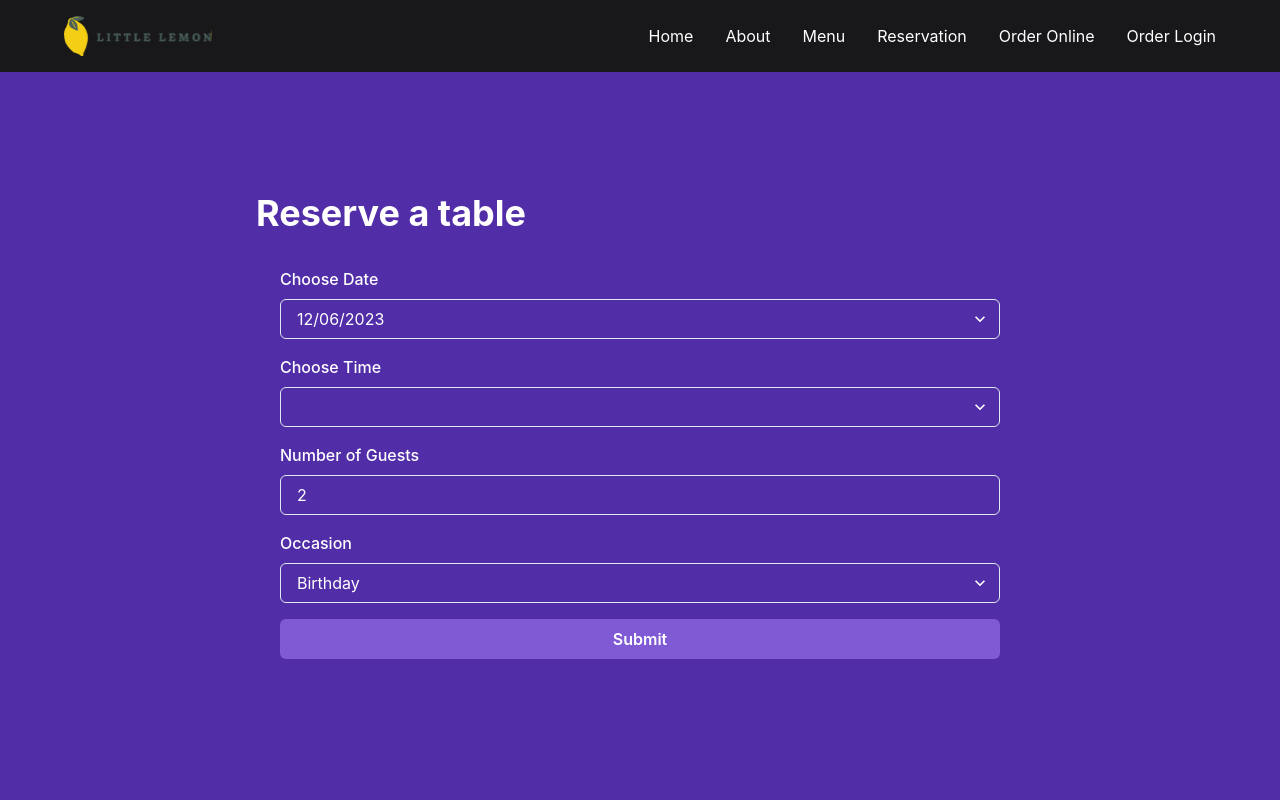
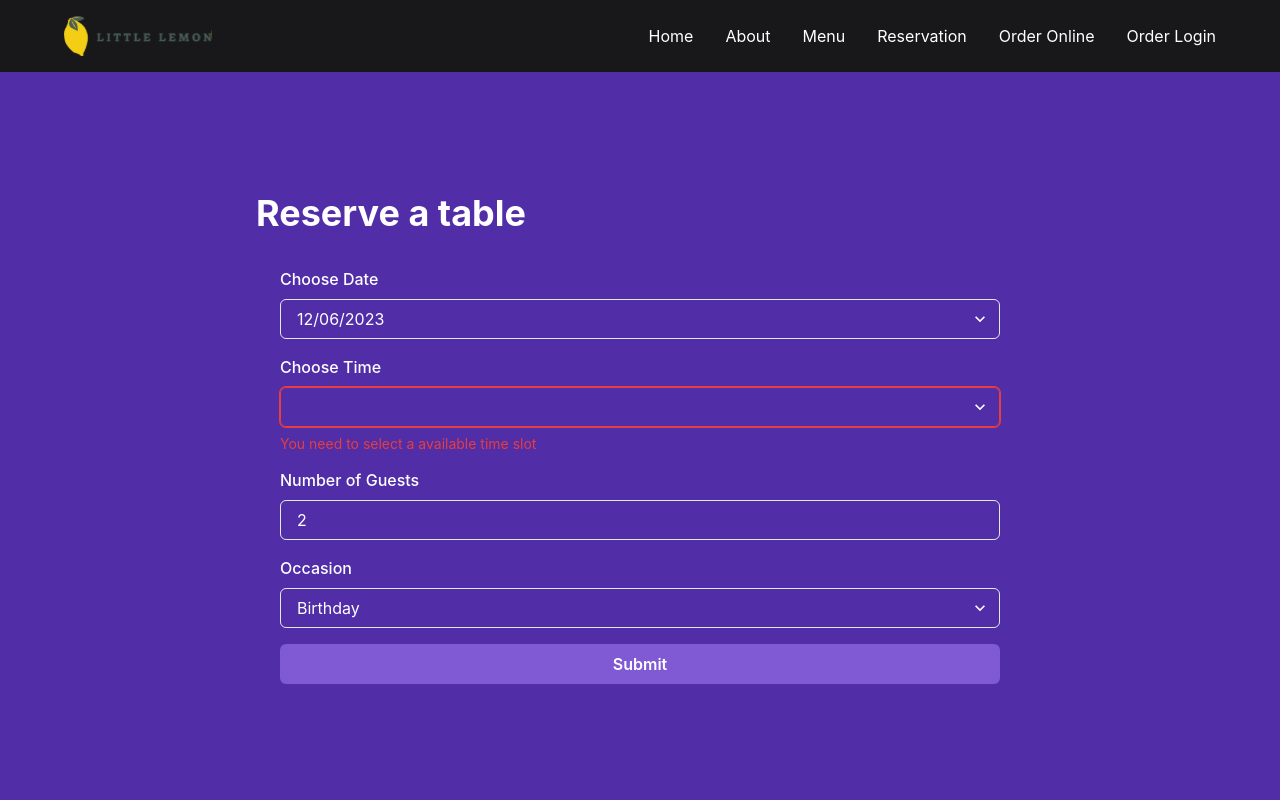
Before and after one commit to LiangYenChou/coursera_react_app, a React (Create React App) app in the folder capstone-app/: page /booking in a window 1280 px wide. Both pictures are taken after a click on the button "Submit". Shown: the top 800 px of the page. Built offline with nearby package versions, Linux system fonts and the light colour scheme.

Commit message:
Fix Form Validation and Adding Aria lable for accessibility

```diff
--- a/capstone-app/src/components/BookingForm.js
+++ b/capstone-app/src/components/BookingForm.js
@@ -34,7 +34,7 @@ const BookingForm = () =>{
         onSubmit: (values) => {submit(submitAPI(values))},
         validationSchema: Yup.object().shape({
             date: Yup.date('Invalid Date').required('Required'),
-            time: Yup.string().required('Required'),
+            time: Yup.string().required('You need to select a available time slot'),
             number: Yup.number().default(2).moreThan(0,"Please input number greater than 0").lessThan(10, "Please input number no greater than 10").required('Required'),
             type: Yup.string().optional(),
         }),
@@ -71,9 +71,9 @@ const BookingForm = () =>{
                     Reserve a table
                 </Heading>
                 <Box p={6} rounded="md" w="100%">
-                    <form onSubmit={formik.handleSubmit}>
+                    <form onSubmit={formik.handleSubmit} aria-labbel="Form">
                         <VStack spacing={4}>
-                            <FormControl>
+                            <FormControl isInvalid={formik.errors.date && formik.touched.date}>
                                 <FormLabel>Choose Date</FormLabel>
                                 <Select id="date" name="date" {...formik.getFieldProps('date')} onClick={()=> dispatch({date: formik.values.date})} >
                                     <option value="2023-12-06">12/06/2023</option>
@@ -83,7 +83,8 @@ const BookingForm = () =>{
                                     <option value="2023-12-10">12/10/2023</option>
                                 </Select>
                             </FormControl>
-                            <FormControl>
+                            <FormErrorMessage>{ formik.errors.date}</FormErrorMessage>
+                            <FormControl isInvalid={formik.errors.time && formik.touched.time}>
                                 <FormLabel>Choose Time</FormLabel>
                                 <Select id="time" name="time" {...formik.getFieldProps('time')} >
                                     <option></option>
@@ -91,13 +92,14 @@ const BookingForm = () =>{
                                         <option value={time}>{time}</option>
                                     ))}
                                 </Select>
+                                <FormErrorMessage>{ formik.errors.time}</FormErrorMessage>
                             </FormControl>
                             <FormControl isInvalid={formik.errors.number && formik.touched.number}>
                                 <FormLabel>Number of Guests</FormLabel>
                                 <Input id="number" name="number" {...formik.getFieldProps('number')}/>
                                 <FormErrorMessage>{ formik.errors.number}</FormErrorMessage>
                             </FormControl>
-                            <FormControl>
+                            <FormControl isInvalid={formik.errors.type && formik.touched.type}>
                                 <FormLabel htmlFor="type">Occasion</FormLabel>
                                 <Select id="type" name="type" {...formik.getFieldProps('type')}>
                                 <option value="birthday">Birthday</option>
@@ -105,9 +107,10 @@ const BookingForm = () =>{
                                 <option value="business">Business</option>
                                 <option value="leisure">Leisure</option>
                                 </Select>
+                                <FormErrorMessage>{ formik.errors.type}</FormErrorMessage>
                             </FormControl>
 
-                            <Button type="submit" colorScheme="purple" width="full" isLoading={isLoading}>Submit</Button>
+                            <Button type="submit" colorScheme="purple" width="full" isLoading={isLoading} aria-labbel="On Click">Submit</Button>
                         </VStack>
                     </form>
                 </Box>
```
